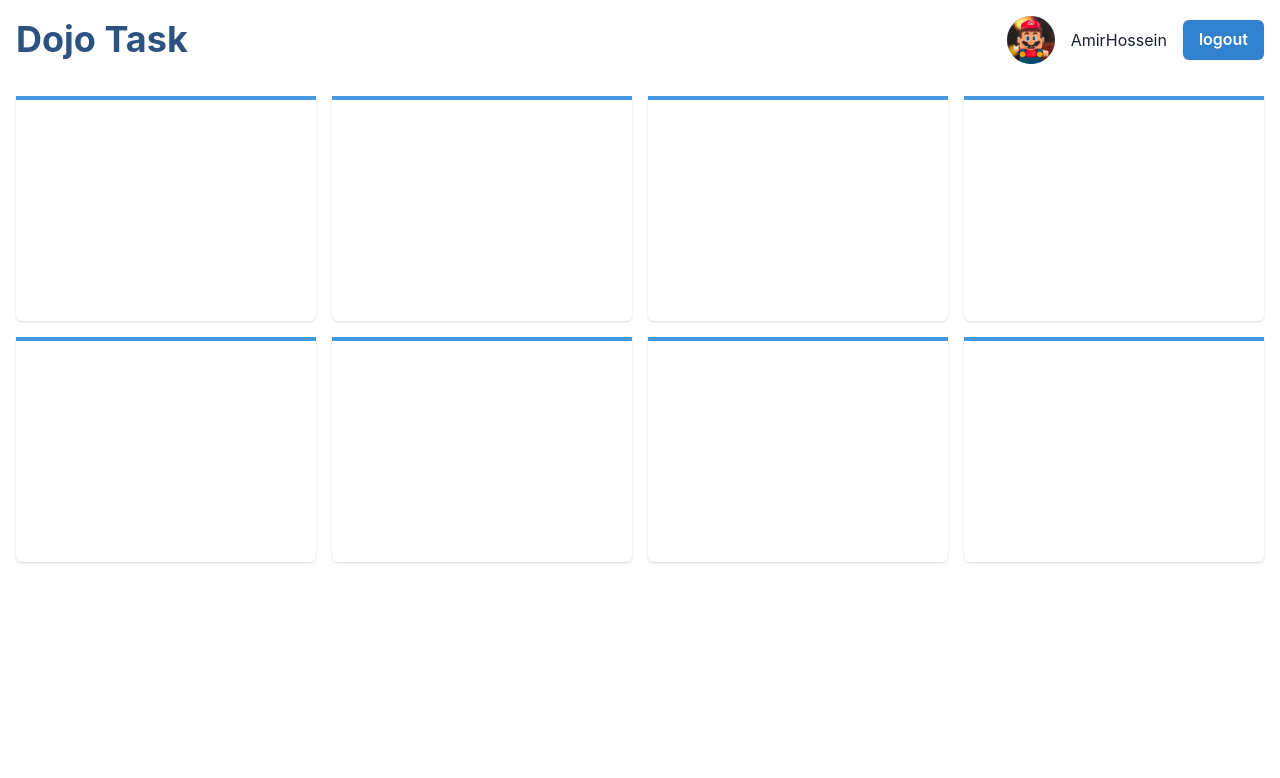
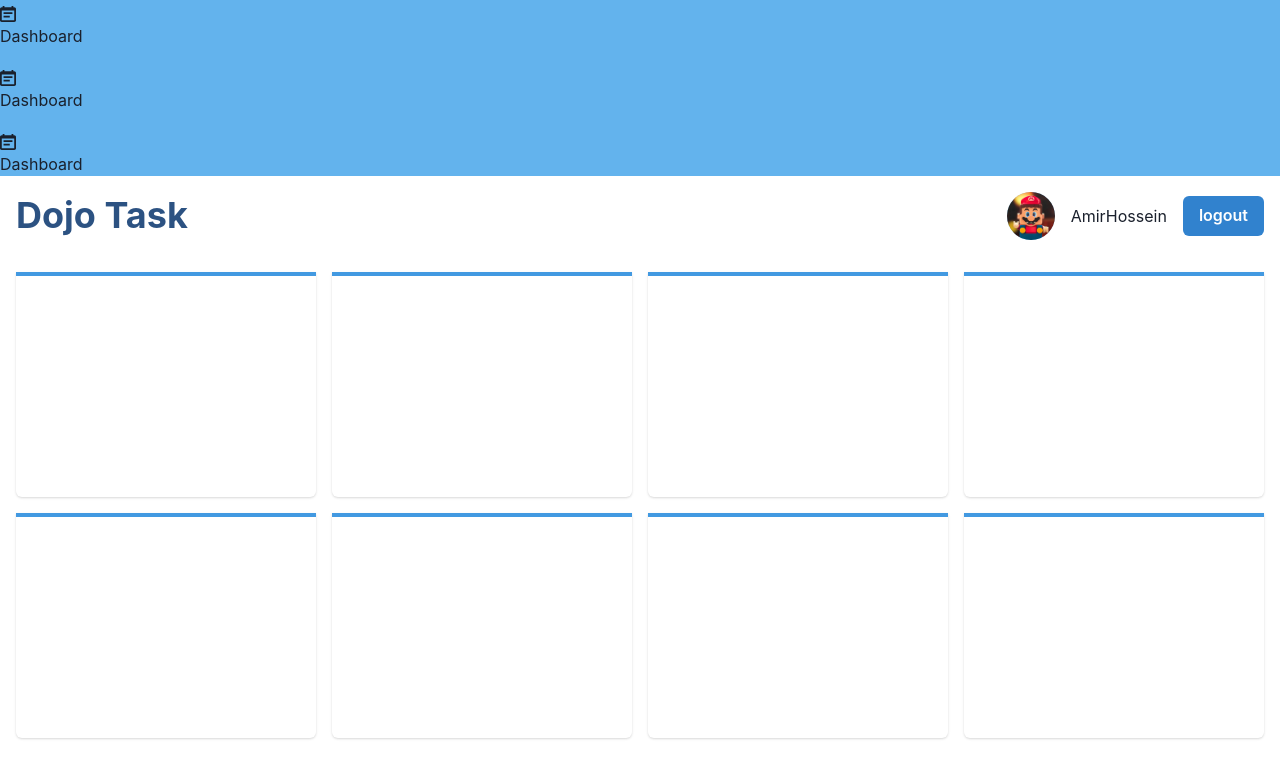
Before and after one commit to AmirManshadi/dojo_tasks, a React (Vite) app: page / in a window 1280 px wide. Shown: the top 778 px of the page. Built offline with nearby package versions, Linux system fonts and the light colour scheme.

Commit message:
feat: add sidebar to layout

```diff
--- /dev/null
+++ b/src/components/Sidebar.jsx
@@ -0,0 +1,21 @@
+import { CalendarIcon } from "@chakra-ui/icons"
+import { List, ListIcon, ListItem, Text } from "@chakra-ui/react"
+
+export default function Sidebar() {
+	return (
+		<List bg="blue.300" display="flex" spacing="4" flexDir="column">
+			<ListItem>
+				<ListIcon as={CalendarIcon} />
+				<Text>Dashboard</Text>
+			</ListItem>
+			<ListItem>
+				<ListIcon as={CalendarIcon} />
+				<Text>Dashboard</Text>
+			</ListItem>
+			<ListItem>
+				<ListIcon as={CalendarIcon} />
+				<Text>Dashboard</Text>
+			</ListItem>
+		</List>
+	)
+}
--- a/src/layouts/RootLayout.jsx
+++ b/src/layouts/RootLayout.jsx
@@ -1,9 +1,11 @@
 import { Outlet } from "react-router-dom"
 import Navbar from "../components/Navbar"
+import Sidebar from "../components/Sidebar"
 
 export default function RootLayout() {
 	return (
 		<div>
+      <Sidebar />
 			<Navbar />
 			<Outlet />
 		</div>
```
